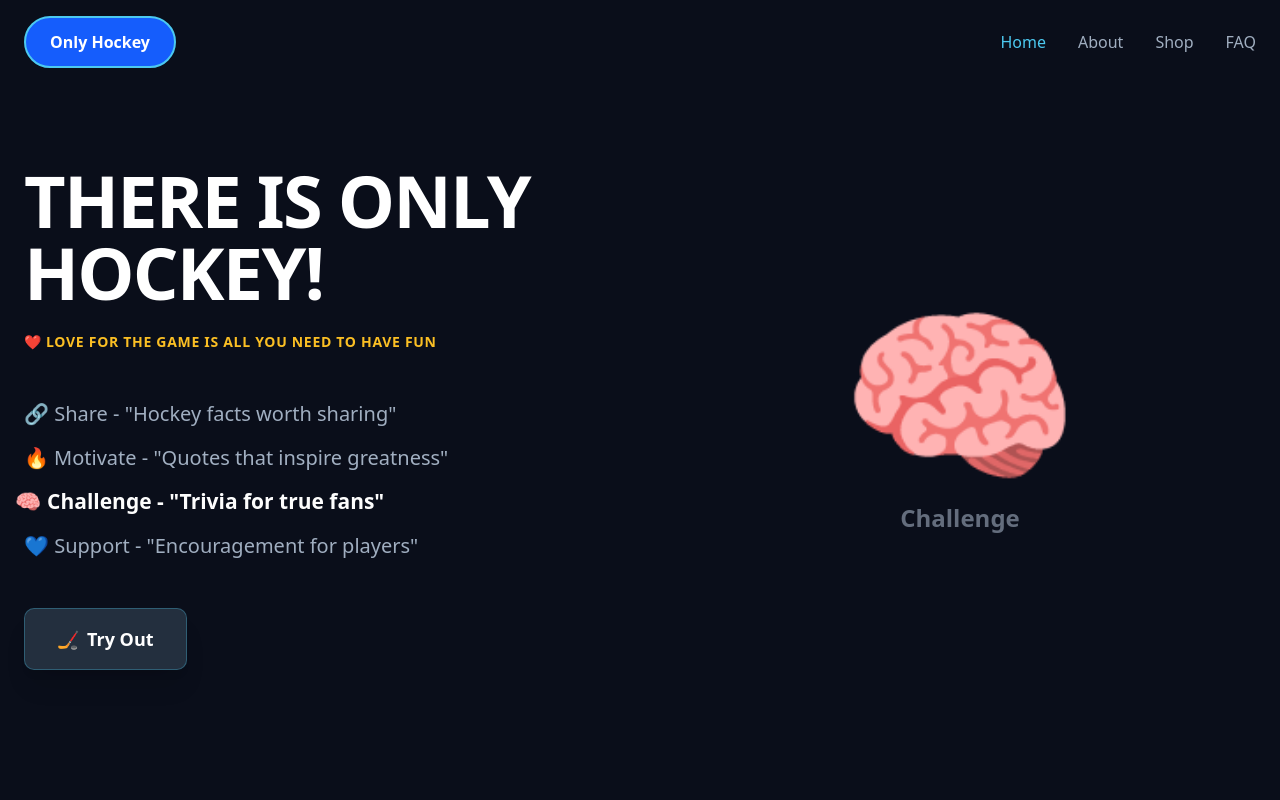
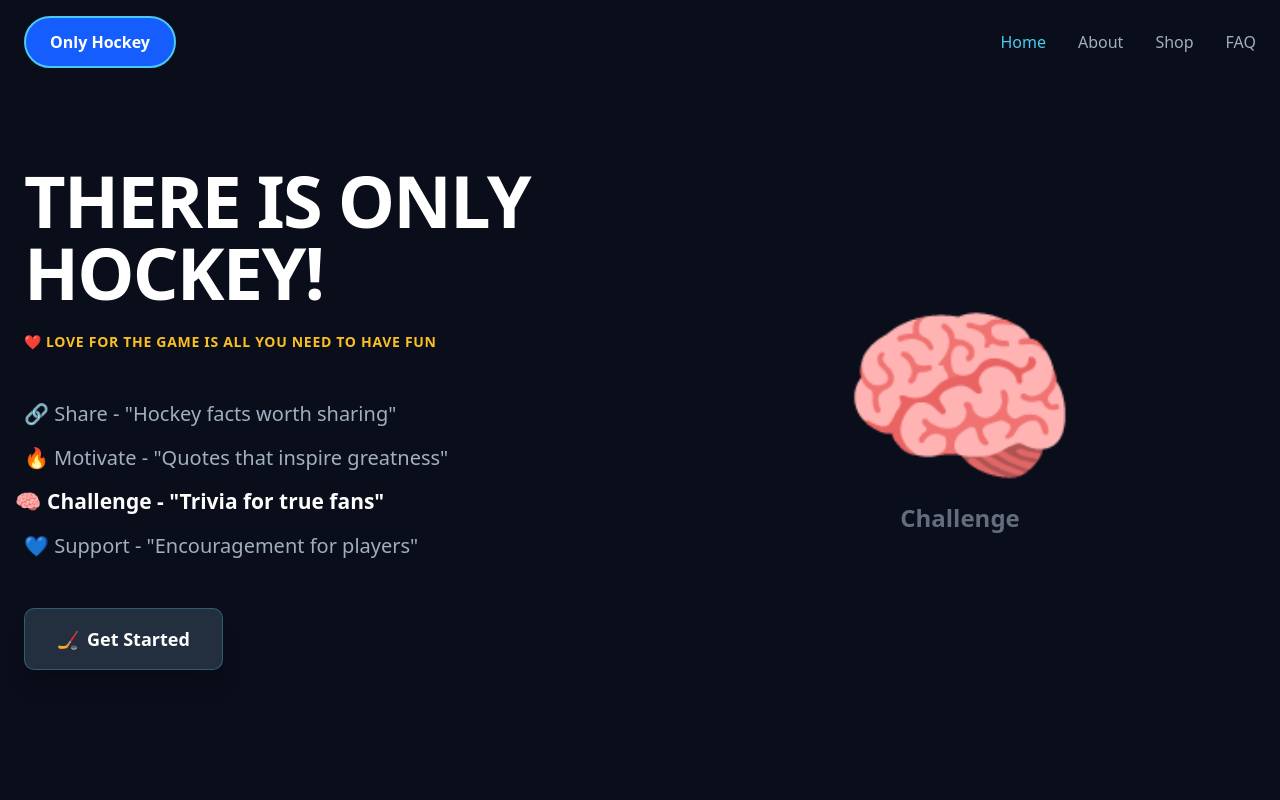
Before and after one commit to avintas/ohd, a Next.js app: page / in a window 1280 px wide. Shown: the top 800 px of the page. Built offline with nearby package versions, Linux system fonts and the light colour scheme.

Commit message:
get started text button update

```diff
--- a/src/components/HeroSection.tsx
+++ b/src/components/HeroSection.tsx
@@ -9,7 +9,7 @@ const slideData = {
   title: 'THERE IS ONLY HOCKEY!',
   description: 'WHERE YOUR ❤️ LOVE FOR THE GAME IS ALL YOU NEED TO HAVE FUN • 🔗 Share - &quot;Hockey facts worth sharing&quot; • 🔥 Motivate - &quot;Quotes that inspire greatness&quot; • 🧠 Challenge - &quot;Trivia for true fans&quot; • 💙 Support - &quot;Encouragement for players&quot;',
   image: '/gims/gim-00026.webp',
-  ctaText: 'Try Out',
+  ctaText: 'Get Started',
   ctaUrl: '#how-it-works',
   emoji: '🏒'
 };
```
